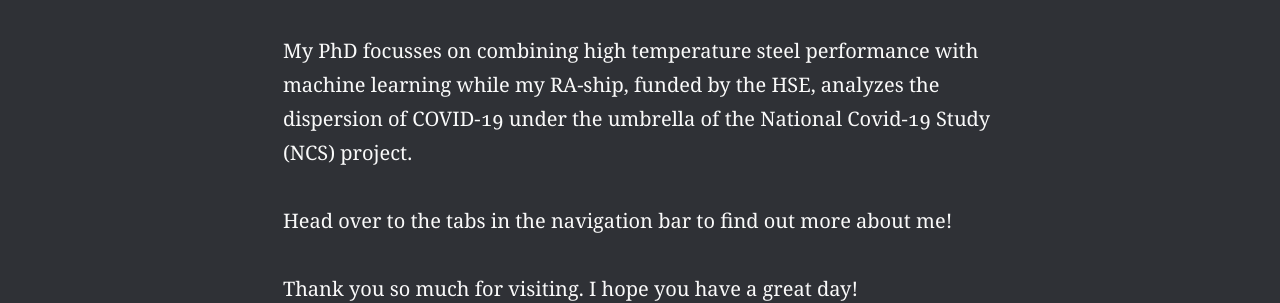
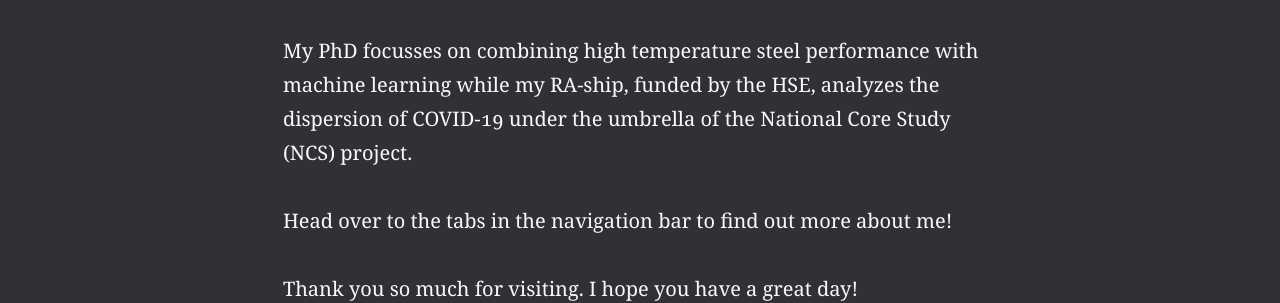
Before and after one commit to Aniket-J/Aniket-J.github.io, a Jekyll site: the page built from index.md, in a window 1280 px wide. Shown: the part 682-985 px from the top of the page. Built offline with Jekyll 4.4.1, drawn with Linux system fonts in a browser that asks for light colours.

```diff
--- a/index.md
+++ b/index.md
@@ -10,7 +10,7 @@ Hello! I'm Aniket J and welcome to my personal website.
 
 I'm a PhD Researcher with The Open University and a Research Assistant with Imperial College London. Currently, I'm looking for opportunities in machine learning.
 
-My PhD focusses on combining high temperature steel performance with machine learning while my RA-ship, funded by the HSE, analyzes the dispersion of COVID-19 under the umbrella of the National Covid-19 Study (NCS) project.
+My PhD focusses on combining high temperature steel performance with machine learning while my RA-ship, funded by the HSE, analyzes the dispersion of COVID-19 under the umbrella of the National Core Study (NCS) project.
 
 Head over to the tabs in the navigation bar to find out more about me!
 
```
Also changed, not shown: professional.md (+1 -1 lines).
